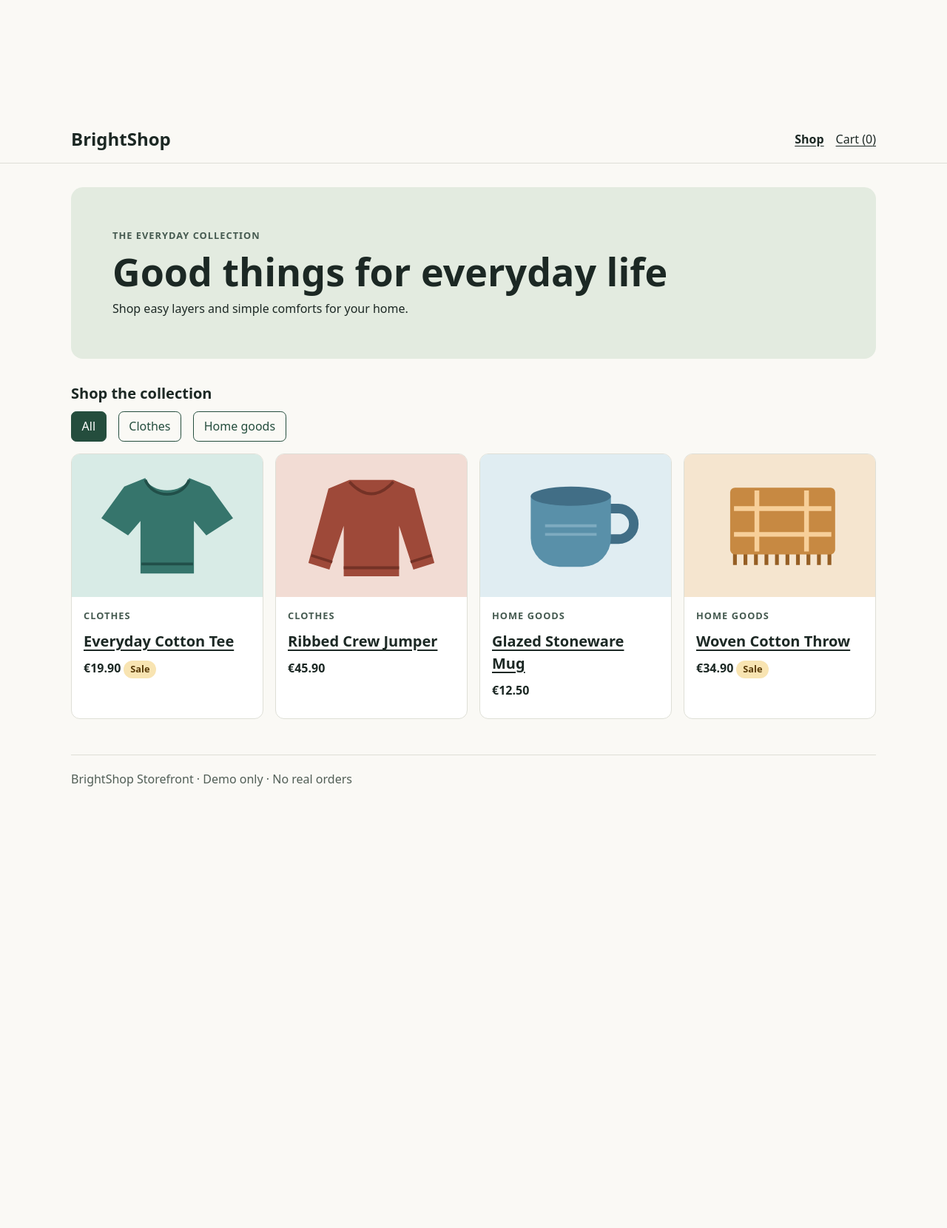
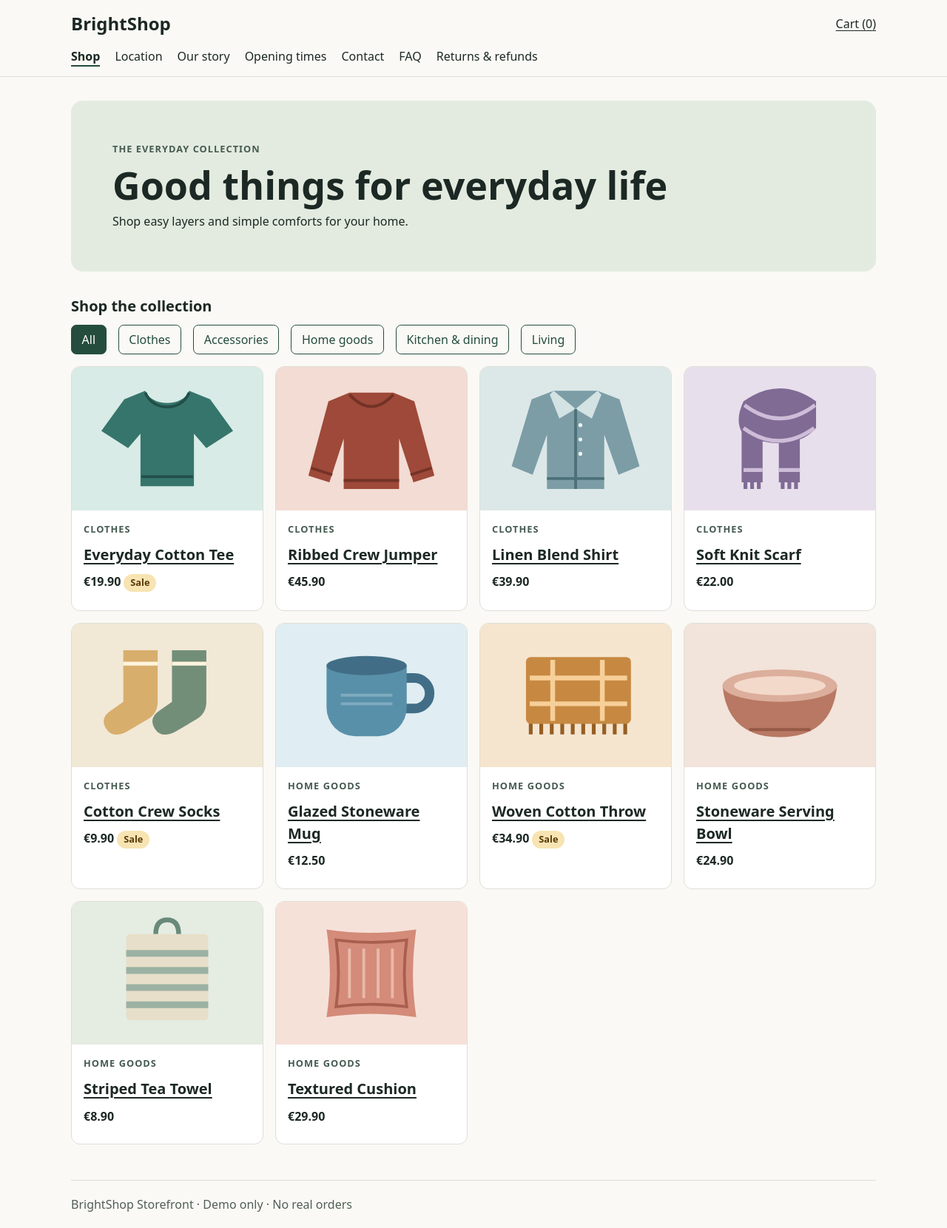
Before and after one commit to oreakinodidi98/Github_platform_demo, a Spring Boot app: page / in a window 1280 px wide. Shown: the whole page at 74% size. Before the commit the page ends 1063 px from the top, so only its background shows below. Run offline with Spring Boot 4, Linux system fonts and the light colour scheme.

Commit message:
Expand BrightShop catalog and store information
Co-authored-by: Copilot App <223556219+Copilot@users.noreply.github.com>

```diff
--- a/src/main/resources/static/index.html
+++ b/src/main/resources/static/index.html
@@ -17,6 +17,24 @@
             <path fill="#9e4939" d="M77 27 55 36 34 114l22 7 15-46v53h58V75l15 46 22-7-21-78-22-9Z"/>
             <path fill="none" stroke="#743226" stroke-width="3" d="M77 29q23 25 46 0M71 119h58M37 106l22 7m82 0 22-7"/>
         </symbol>
+        <symbol id="shirt" viewBox="0 0 200 150">
+            <path fill="#7c9da6" d="M77 25 54 34 33 104l22 9 15-42v57h60V71l15 42 22-9-21-70-23-9Z"/>
+            <path fill="#d3e2e2" d="m77 25 23 19-17 10-10-25m50-4-23 19 17 10 10-25"/>
+            <path fill="none" stroke="#4d717a" stroke-width="3" d="M100 44v84M70 117h60"/>
+            <circle cx="105" cy="61" r="2" fill="#edf3f2"/>
+            <circle cx="105" cy="76" r="2" fill="#edf3f2"/>
+            <circle cx="105" cy="91" r="2" fill="#edf3f2"/>
+        </symbol>
+        <symbol id="scarf" viewBox="0 0 200 150">
+            <path fill="#806b95" d="M62 36q38-27 76 0v28q-8 9-17 12v45H99V80q-9 0-17-2v43H60V68q-7-13 2-32Z"/>
+            <path fill="none" stroke="#cdbdd8" stroke-width="4" d="M63 40q37 28 74 0M62 64q37 27 74 0M62 108h20m17 0h22"/>
+            <path stroke="#806b95" stroke-width="4" d="M64 120v8m7-8v8m7-8v8m25-8v8m7-8v8m7-8v8"/>
+        </symbol>
+        <symbol id="socks" viewBox="0 0 200 150">
+            <path fill="#d8ae6d" d="M54 28h36v54q0 12-10 18l-22 13q-15 8-22-3-7-11 5-19l13-9Z"/>
+            <path fill="#728e79" d="M105 28h36v54q0 12-10 18l-22 13q-15 8-22-3-7-11 5-19l13-9Z"/>
+            <path fill="none" stroke="#fff4dd" stroke-width="4" d="M54 42h36m15 0h36"/>
+        </symbol>
         <symbol id="mug" viewBox="0 0 200 150">
             <path fill="none" stroke="#416e86" stroke-width="10" d="M129 57h16a16 16 0 1 1 0 32h-16"/>
             <path fill="#5990a9" d="M53 44h84v44a30 30 0 0 1-30 30H83a30 30 0 0 1-30-30Z"/>
@@ -28,15 +46,37 @@
             <rect x="48" y="35" width="110" height="70" rx="5" fill="#c78942"/>
             <path fill="none" stroke="#f7cf99" stroke-width="5" d="M52 57h102M52 84h102M76 38v64m52-64v64"/>
         </symbol>
+        <symbol id="bowl" viewBox="0 0 200 150">
+            <path fill="#b87863" d="M40 65q5 54 60 54t60-54Z"/>
+            <ellipse cx="100" cy="65" rx="60" ry="17" fill="#dcae9c"/>
+            <ellipse cx="100" cy="65" rx="48" ry="10" fill="#f3d9ca"/>
+            <path fill="none" stroke="#965945" stroke-width="3" d="M68 111h64"/>
+        </symbol>
+        <symbol id="towel" viewBox="0 0 200 150">
+            <path fill="none" stroke="#698a7a" stroke-width="5" d="M88 34q0-15 12-15t12 15"/>
+            <rect x="57" y="34" width="86" height="90" rx="4" fill="#e7dfc9"/>
+            <path fill="none" stroke="#9bb1a3" stroke-width="7" d="M57 54h86M57 72h86M57 90h86M57 108h86"/>
+        </symbol>
+        <symbol id="cushion" viewBox="0 0 200 150">
+            <path fill="#d48b79" d="M53 29q47 7 94 0-7 46 0 92-47-7-94 0 7-46 0-92Z"/>
+            <path fill="none" stroke="#a95e4e" stroke-width="3" d="M63 40q37 5 74 0-5 35 0 70-37-5-74 0 5-35 0-70Z"/>
+            <path fill="none" stroke="#e9b9aa" stroke-width="3" d="M77 49v52m15-52v52m15-52v52m15-52v52"/>
+        </symbol>
     </svg>
     <header class="site-header">
         <div class="wrap header-row">
             <a class="brand" href="#shop">BrightShop</a>
-            <nav aria-label="Main navigation">
-                <a href="#shop" id="shop-link">Shop</a>
-                <a href="#cart" id="cart-link">Cart (<span id="cart-count">0</span>)</a>
-            </nav>
+            <a href="#cart" id="cart-link" data-nav>Cart (<span id="cart-count">0</span>)</a>
         </div>
+        <nav class="wrap site-nav" aria-label="Main navigation">
+            <a href="#shop" data-nav>Shop</a>
+            <a href="#location" data-nav>Location</a>
+            <a href="#history" data-nav>Our story</a>
+            <a href="#opening-times" data-nav>Opening times</a>
+            <a href="#contact" data-nav>Contact</a>
+            <a href="#faq" data-nav>FAQ</a>
+            <a href="#refunds" data-nav>Returns &amp; refunds</a>
+        </nav>
     </header>
     <main class="wrap" id="store" tabindex="-1">
         <noscript>Turn on JavaScript to browse the demo store.</noscript>
--- a/src/main/resources/static/store.css
+++ b/src/main/resources/static/store.css
@@ -8,6 +8,7 @@
 
 * { box-sizing: border-box; }
 body { margin: 0; }
+svg[hidden] { display: none; }
 a { color: inherit; text-underline-offset: .2em; }
 a:hover { text-decoration-thickness: 2px; }
 :focus-visible { outline: 3px solid #22737c; outline-offset: 4px; }
@@ -18,9 +19,12 @@ button { font: inherit; cursor: pointer; }
 
 .wrap { width: min(68rem, calc(100% - 2rem)); margin-inline: auto; }
 .site-header { border-block-end: 1px solid #dedfd6; }
-.header-row, nav, .filters { display: flex; align-items: center; gap: 1rem; }
+.header-row, .site-nav, .filters { display: flex; align-items: center; gap: 1rem; }
 .header-row { justify-content: space-between; min-height: 4rem; }
 .brand { font-size: 1.5rem; font-weight: 800; text-decoration: none; }
+.site-nav { flex-wrap: wrap; gap: .5rem 1.25rem; padding-bottom: .8rem; }
+.site-nav a { border-bottom: 2px solid transparent; text-decoration: none; }
+.site-nav a:hover, .site-nav a[aria-current] { border-color: #244d3d; }
 [aria-current] { font-weight: 750; }
 main { padding-block: 2rem 3rem; min-height: 65vh; }
 footer { border-block-start: 1px solid #dedfd6; padding-block: 1.25rem; color: #515e56; }
@@ -42,8 +46,14 @@ footer { border-block-start: 1px solid #dedfd6; padding-block: 1.25rem; color: #
 .art { width: 100%; display: block; }
 .tee { background: #d8ebe6; }
 .sweater { background: #f2dcd4; }
+.shirt { background: #dce8e7; }
+.scarf { background: #e8dfec; }
+.socks { background: #f1e8d6; }
 .mug { background: #e0edf2; }
 .throw { background: #f5e5cf; }
+.bowl { background: #f2e3db; }
+.towel { background: #e5ece2; }
+.cushion { background: #f6e1d9; }
 .price { font-weight: 750; }
 .sale-tag, .cart-sale { display: inline-block; padding: .15rem .55rem; font-size: .8rem; font-weight: 750; }
 .sale-tag { border-radius: 1rem; background: #f8e4b2; color: #593b09; }
@@ -59,6 +69,15 @@ footer { border-block-start: 1px solid #dedfd6; padding-block: 1.25rem; color: #
 .quantity { display: flex; flex-wrap: wrap; align-items: center; gap: .5rem; }
 .quantity button { background: #faf9f5; border: 1px solid #8f9b92; border-radius: .3rem; min-width: 2rem; }
 .total { display: flex; justify-content: space-between; gap: .5rem; border-top: 1px solid #dedfd6; padding-top: .75rem; }
+.info-page { max-width: 46rem; }
+.info-page h2 { margin-top: 1.5rem; }
+.demo-note { margin: 1rem 0 1.5rem; padding: .8rem 1rem; border-left: 4px solid #749581; background: #e3ebe0; }
+.info-page address { font-style: normal; margin-bottom: 1rem; }
+.hours { width: 100%; max-width: 27rem; border-collapse: collapse; margin: 1rem 0; text-align: left; }
+.hours th, .hours td { border-bottom: 1px solid #dedfd6; padding: .6rem .5rem; }
+.faq-item { border-bottom: 1px solid #dedfd6; padding: .75rem 0; }
+.faq-item summary { cursor: pointer; font-weight: 700; }
+.faq-item p { margin: .75rem 0 0; }
 .sr-only { position: absolute; width: 1px; height: 1px; padding: 0; overflow: hidden; clip-path: inset(50%); white-space: nowrap; }
 
 @media (max-width: 40rem) {
--- a/src/main/resources/static/store.js
+++ b/src/main/resources/static/store.js
@@ -3,16 +3,96 @@ const products = [
         description: 'A soft cotton tee in forest green with a relaxed fit and a classic crew neck.' },
     { id: 'sweater', name: 'Ribbed Crew Jumper', category: 'Clothes', cents: 4590,
         description: 'A warm brick-red jumper with a ribbed neck, hem and cuffs.' },
-    { id: 'mug', name: 'Glazed Stoneware Mug', category: 'Home goods', cents: 1250,
+    { id: 'shirt', name: 'Linen Blend Shirt', category: 'Clothes', cents: 3990,
+        description: 'A light blue linen-blend shirt with a relaxed shape and a button front.' },
+    { id: 'scarf', name: 'Soft Knit Scarf', category: 'Clothes', subcategory: 'Accessories', cents: 2200,
+        description: 'A soft lilac knit scarf for cooler days.' },
+    { id: 'socks', name: 'Cotton Crew Socks', category: 'Clothes', subcategory: 'Accessories', cents: 990, sale: true,
+        description: 'Two pairs of comfortable cotton crew socks in warm, muted colours.' },
+    { id: 'mug', name: 'Glazed Stoneware Mug', category: 'Home goods', subcategory: 'Kitchen & dining', cents: 1250,
         description: 'A blue glazed stoneware mug with a wide handle. Holds 350 ml.' },
-    { id: 'throw', name: 'Woven Cotton Throw', category: 'Home goods', cents: 3490, sale: true,
-        description: 'A checked cotton throw with a warm ochre finish and fringed edges.' }
+    { id: 'throw', name: 'Woven Cotton Throw', category: 'Home goods', subcategory: 'Living', cents: 3490, sale: true,
+        description: 'A checked cotton throw with a warm ochre finish and fringed edges.' },
+    { id: 'bowl', name: 'Stoneware Serving Bowl', category: 'Home goods', subcategory: 'Kitchen & dining', cents: 2490,
+        description: 'A glazed stoneware bowl for sharing salads, fruit or snacks.' },
+    { id: 'towel', name: 'Striped Tea Towel', category: 'Home goods', subcategory: 'Kitchen & dining', cents: 890,
+        description: 'A cotton tea towel with soft green stripes and a hanging loop.' },
+    { id: 'cushion', name: 'Textured Cushion', category: 'Home goods', subcategory: 'Living', cents: 2990,
+        description: 'A textured cushion in a warm terracotta shade for a cosy sofa.' }
 ];
+
+const pages = {
+    '#location': {
+        title: 'Location',
+        content: `
+            <h2>BrightShop Example Store</h2>
+            <address>12 Market Street<br>Amsterdam<br>Netherlands</address>
+            <p>Visit our example store for clothes and home goods.</p>
+            <p><a href="#opening-times">See opening times</a></p>`
+    },
+    '#history': {
+        title: 'Our story',
+        content: `
+            <p>In this demo, BrightShop began as a small neighbourhood shop in 2014,
+                offering practical clothes and thoughtful pieces for the home.</p>
+            <p>Its fictional collection has since grown to bring everyday essentials
+                to customers across Europe.</p>`
+    },
+    '#opening-times': {
+        title: 'Opening times',
+        content: `
+            <p>Example opening hours for the BrightShop store:</p>
+            <table class="hours">
+                <caption class="sr-only">Example store opening times</caption>
+                <tbody>
+                    <tr><th scope="row">Monday - Friday</th><td>09:00 - 18:00</td></tr>
+                    <tr><th scope="row">Saturday</th><td>10:00 - 17:00</td></tr>
+                    <tr><th scope="row">Sunday</th><td>Closed</td></tr>
+                </tbody>
+            </table>
+            <p><a href="#location">See our example location</a></p>`
+    },
+    '#contact': {
+        title: 'Contact',
+        content: `
+            <p>These example details do not reach a real customer service team.</p>
+            <p><strong>Email:</strong> hello@brightshop.example<br>
+                <strong>Phone:</strong> +31 (0)20 000 0000</p>
+            <p>Looking for a quick answer? Visit our <a href="#faq">FAQ</a>.</p>`
+    },
+    '#faq': {
+        title: 'Frequently asked questions',
+        content: `
+            <details class="faq-item">
+                <summary>Can I place an order?</summary>
+                <p>No. This is a demo storefront; checkout and payments are not available.</p>
+            </details>
+            <details class="faq-item">
+                <summary>Does my cart stay saved?</summary>
+                <p>Your cart is saved in this browser on this device. It is not shared with a store.</p>
+            </details>
+            <details class="faq-item">
+                <summary>Where can I find the returns policy?</summary>
+                <p>See the example <a href="#refunds">returns and refunds</a> page.</p>
+            </details>`
+    },
+    '#refunds': {
+        title: 'Returns and refunds',
+        content: `
+            <p>This example policy is for the demo only. The site cannot accept returns
+                or issue refunds.</p>
+            <h2>Example return window</h2>
+            <p>In this example, customers have 30 days after delivery to return unused items.</p>
+            <h2>Example refund</h2>
+            <p>A refund would be issued to the original payment method after the return is checked.</p>
+            <p>Questions? See our example <a href="#contact">contact details</a>.</p>`
+    }
+};
 
 const store = document.querySelector('#store');
 const feedback = document.querySelector('#feedback');
 const storageKey = 'brightshop-cart';
-const categories = ['All', 'Clothes', 'Home goods'];
+const categories = ['All', 'Clothes', 'Accessories', 'Home goods', 'Kitchen & dining', 'Living'];
 const cart = readCart();
 let category = 'All';
 
@@ -44,7 +124,8 @@ const art = product => `<svg class="art ${product.id}" viewBox="0 0 200 150" ari
 const sale = product => product.sale ? '<span class="sale-tag">Sale</span>' : '';
 
 function shopView() {
-    const selection = products.filter(product => category === 'All' || product.category === category);
+    const selection = products.filter(product =>
+        category === 'All' || product.category === category || product.subcategory === category);
     return `
         <section class="hero">
             <p class="eyebrow">The everyday collection</p>
@@ -124,9 +205,20 @@ function updateCount() {
     document.querySelector('#cart-count').textContent = Object.values(cart).reduce((sum, quantity) => sum + quantity, 0);
 }
 
+function informationView(page) {
+    return `
+        <article class="info-page">
+            <p class="eyebrow">BrightShop information</p>
+            <h1>${page.title}</h1>
+            <p class="demo-note">The store details on this page are fictional and for demonstration only.</p>
+            ${page.content}
+        </article>`;
+}
+
 function render(moveFocus = false) {
     const route = location.hash || '#shop';
     const product = products.find(item => productLink(item) === route);
+    const page = pages[route];
     const isCart = route === '#cart';
     const isShop = route === '#shop';
     let title = 'Shop';
@@ -138,15 +230,18 @@ function render(moveFocus = false) {
         title = product.name;
     } else if (isShop) {
         store.innerHTML = shopView();
+    } else if (page) {
+        store.innerHTML = informationView(page);
+        title = page.title;
     } else {
         store.innerHTML = '<h1>Page not found</h1><a href="#shop">Back to shop</a>';
         title = 'Page not found';
     }
 
     document.title = `${title} | BrightShop`;
-    for (const [id, active] of [['shop-link', isShop], ['cart-link', isCart]]) {
-        const link = document.getElementById(id);
-        if (active) link.setAttribute('aria-current', 'page');
+    const activeRoute = product ? '#shop' : route;
+    for (const link of document.querySelectorAll('[data-nav]')) {
+        if (link.getAttribute('href') === activeRoute) link.setAttribute('aria-current', 'page');
         else link.removeAttribute('aria-current');
     }
     updateCount();
```
Also changed, not shown: .github/workflows/storefront.yml (added), README.md, 1 other file.
